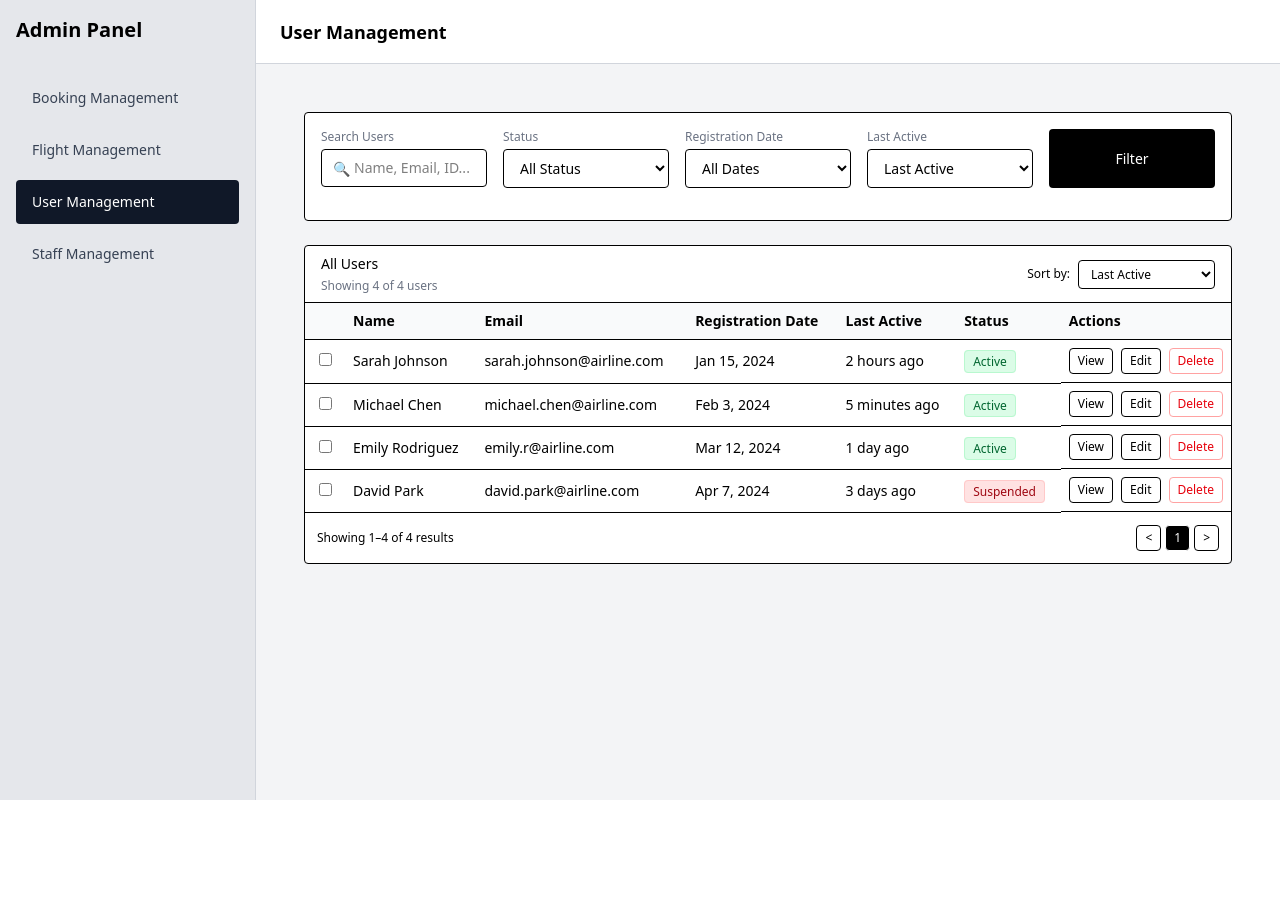
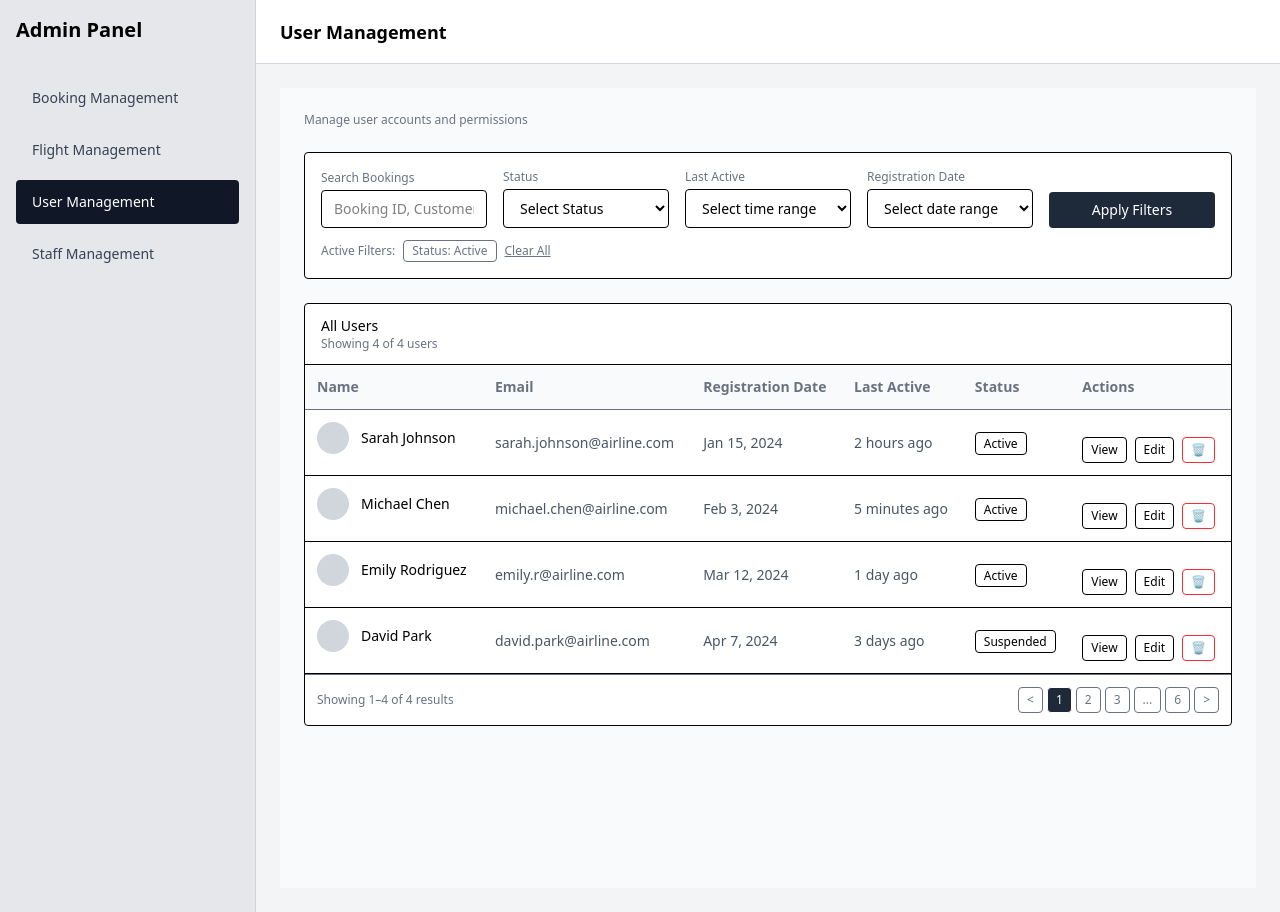
Before and after one commit to pyaemoe23212/AirTicket_Admin, a React (Vite) app: page /admin/users in a window 1280 px wide. Before the commit the page ends 800 px from the top, so only its background shows below. Built offline with nearby package versions, Linux system fonts and the light colour scheme.

Commit message:
Admin Fix

```diff
--- a/src/pages/staff/StaffView.jsx
+++ b/src/pages/staff/StaffView.jsx
@@ -101,7 +101,7 @@ export default function StaffView() {
 
           <div className="grid grid-cols-1 md:grid-cols-2 gap-6">
             <div>
-              <label className="block text-sm font-medium text-gray-600">User ID</label>
+              <label className="block text-sm font-medium text-gray-600">Employee ID</label>
               <p className="mt-1 font-medium">USR-{String(staff.id).padStart(3, "0")}</p>
             </div>
 
@@ -112,67 +112,39 @@ export default function StaffView() {
 
             <div>
               <label className="block text-sm font-medium text-gray-600">Phone Number</label>
-              <p className="mt-1 font-medium">{staff.phone || "N/A"}</p>
-            </div>
-
-            <div>
-              <label className="block text-sm font-medium text-gray-600">Department</label>
-              <p className="mt-1 font-medium">
-                {staff.role === "Admin" ? "Management" : "Operations"}
-              </p>
+              <p className="mt-1 font-medium">{staff.phone ?? "+1 (555) 123-4567"}</p>
             </div>
 
             <div>
               <label className="block text-sm font-medium text-gray-600">Registration Date</label>
-              <p className="mt-1 font-medium">{staff.registration}</p>
-            </div>
-
-            <div>
-              <label className="block text-sm font-medium text-gray-600">Last Active</label>
-              <p className="mt-1 font-medium">{staff.lastActive}</p>
+              <p className="mt-1 font-medium">{staff.registration ?? "Jan 15, 2024"}
+                </p>
             </div>
           </div>
         </div>
 
-        {/* Account Details */}
-        <div className="py-6">
-          <h4 className="text-lg font-semibold mb-4">Account Details</h4>
+        {/* Activity Summary */}
+      <div className="p-6">
+        <h4 className="font-semibold mb-4">Activity Summary</h4>
 
-          <div className="grid grid-cols-1 md:grid-cols-2 gap-6">
+        <div className="grid grid-cols-1 md:grid-cols-3 gap-6 border rounded p-4 text-center">
           <div>
-              <label className="block text-sm font-medium text-gray-600">Role</label>
-              <p className="mt-1 font-medium">{staff.role}</p>
+            <p className="text-sm text-gray-500">Total Logins</p>
+            <p className="text-xl font-semibold">{(staff.totalLogins ?? 342).toLocaleString()}</p>
           </div>
 
           <div>
-              <label className="block text-sm font-medium text-gray-600">Access Level</label>
-              <p className="mt-1 font-medium">
-                {staff.role === "Admin" || staff.role === "Super Admin" ? "Extended" : "Standard"}
-              </p>
+            <p className="text-sm text-gray-500">Actions This Month</p>
+            <p className="text-xl font-semibold">{(staff.actions ?? 1287).toLocaleString()}</p>
           </div>
 
           <div>
-              <label className="block text-sm font-medium text-gray-600">Two-Factor Auth</label>
-              <p className="mt-1 font-medium text-green-700">Enabled</p>
-            </div>
-
-            <div>
-              <label className="block text-sm font-medium text-gray-600">Last Password Change</label>
-              <p className="mt-1 font-medium">45 days ago</p>
+            <p className="text-sm text-gray-500">Account Age</p>
+            <p className="text-xl font-semibold">{staff.age ?? "156 days"}</p>
           </div>
         </div>
       </div>
     </div>
-
-      {/* Footer actions */}
-      <div className="px-6 py-4 border-t bg-gray-50 flex justify-end gap-3">
-        <button
-          onClick={() => navigate("/admin/staff")}
-          className="px-5 py-2 border rounded hover:bg-gray-50"
-        >
-          Cancel / Close
-        </button>
-      </div>
     </div>
   );
 }
--- a/src/pages/user/UserManagement.jsx
+++ b/src/pages/user/UserManagement.jsx
@@ -28,10 +28,7 @@ export default function UserManagement() {
     };
 
     fetchUsers();
-
-    return () => {
-      mounted = false;
-    };
+    return () => (mounted = false);
   }, []);
 
   const handleDelete = async (userId) => {
@@ -46,119 +43,123 @@ export default function UserManagement() {
     }
   };
 
-  const getStatusStyle = (status) => {
-    return status === "Active"
-      ? "bg-green-100 text-green-800 border-green-200"
-      : "bg-red-100 text-red-800 border-red-200";
-  };
-
   if (loading) return <div className="p-6 text-center">Loading users...</div>;
   if (error) return <div className="p-6 text-red-600">Error: {error}</div>;
 
   return (
-    <div className="flex-1 p-6 space-y-6">
-      {/* Filter Box */}
-      <div className="border rounded p-4 bg-white">
-        <div className="grid grid-cols-5 gap-4 mb-4">
-          <div className="flex flex-col">
-            <label className="text-xs text-gray-500 mb-1">Search Users</label>
-            <div className="relative">
-              <span className="absolute left-3 top-2.5 text-gray-400 text-sm">🔍</span>
-              <input
-                type="text"
-                placeholder="Name, Email, ID..."
-                className="border rounded pl-8 pr-3 py-2 text-sm w-full"
-              />
-            </div>
+    <div className="flex-1 p-6 space-y-6 bg-gray-50 min-h-screen">
+
+      {/* Header */}
+      <div>
+
+        <p className="text-xs text-gray-500">Manage user accounts and permissions</p>
+      </div>
+
+      {/* Filters */}
+      <div className="border rounded bg-white p-4">
+        <div className="grid grid-cols-5 gap-4 items-end">
+          <div>
+            <label className="text-xs text-gray-500 mb-1 block">Search Bookings</label>
+            <input
+
+              placeholder="Booking ID, Customer name, Email..."
+              className="border rounded px-3 py-2 text-sm w-full"
+            />
           </div>
-          <div className="flex flex-col">
-            <label className="text-xs text-gray-500 mb-1">Status</label>
+
+          <div>
+            <label className="text-xs text-gray-500 mb-1 block">Status</label>
             <select className="border rounded px-3 py-2 text-sm w-full">
-              <option>All Status</option>
+              <option>Select Status</option>
               <option>Active</option>
               <option>Suspended</option>
             </select>
           </div>
-          <div className="flex flex-col">
-            <label className="text-xs text-gray-500 mb-1">Registration Date</label>
+
+          <div>
+            <label className="text-xs text-gray-500 mb-1 block">Last Active</label>
             <select className="border rounded px-3 py-2 text-sm w-full">
-              <option>All Dates</option>
-              <option>Last 7 Days</option>
+              <option>Select time range</option>
             </select>
           </div>
-          <div className="flex flex-col">
-            <label className="text-xs text-gray-500 mb-1">Last Active</label>
+
+          <div>
+            <label className="text-xs text-gray-500 mb-1 block">Registration Date</label>
             <select className="border rounded px-3 py-2 text-sm w-full">
-              <option>Last Active</option>
+              <option>Select date range</option>
             </select>
           </div>
-          <button className="px-4 py-2 bg-black text-white rounded text-sm">Filter</button>
+
+          <button className="bg-gray-800 hover:bg-black text-white text-sm px-4 py-2 rounded">
+            Apply Filters
+          </button>
+        </div>
+
+        <div className="flex items-center gap-2 text-xs mt-3 text-gray-500">
+          <span>Active Filters:</span>
+          <span className="border rounded px-2 py-0.5">Status: Active</span>
+          <button className="underline">Clear All</button>
         </div>
       </div>
 
-      {/* User Table */}
-      <div className="border rounded bg-white overflow-hidden">
-        <div className="px-4 py-2 text-sm border-b flex justify-between items-center">
-          <div>
-            <span>All Users</span>
-            <p className="text-xs text-gray-500 mt-1">Showing {users.length} of {users.length} users</p>
-          </div>
-          <div className="flex items-center gap-2 text-xs">
-            <span>Sort by:</span>
-            <select className="border rounded px-2 py-1">
-              <option>Last Active</option>
-              <option>Registration Date</option>
-            </select>
-          </div>
+      {/* Table */}
+      <div className="border rounded bg-white">
+        <div className="px-4 py-3 border-b">
+          <h2 className="text-sm font-medium">All Users</h2>
+          <p className="text-xs text-gray-500">
+            Showing {users.length} of {users.length} users
+          </p>
         </div>
 
         <table className="w-full text-sm">
-          <thead className="bg-gray-50">
+          <thead className="bg-gray-50 text-gray-500 border-b">
             <tr>
-              <th className="p-2 border-b w-10"></th>
-              <th className="p-2 border-b text-left">Name</th>
-              <th className="p-2 border-b text-left">Email</th>
-              <th className="p-2 border-b text-left">Registration Date</th>
-              <th className="p-2 border-b text-left">Last Active</th>
-              <th className="p-2 border-b text-left">Status</th>
-              <th className="p-2 border-b text-left w-32">Actions</th>
+              <th className="p-3 text-left">Name</th>
+              <th className="p-3 text-left">Email</th>
+              <th className="p-3 text-left">Registration Date</th>
+              <th className="p-3 text-left">Last Active</th>
+              <th className="p-3 text-left">Status</th>
+              <th className="p-3 text-left">Actions</th>
             </tr>
           </thead>
+
           <tbody>
             {users.map((user) => (
-              <tr key={user.id} className="hover:bg-gray-50">
-                <td className="p-2 border-b text-center">
-                  <input type="checkbox" />
+              <tr key={user.id} className="border-b hover:bg-gray-50">
+                <td className="p-3 flex items-center gap-3">
+                  <div className="w-8 h-8 rounded-full bg-gray-300" />
+                  {user.name}
                 </td>
-                <td className="p-2 border-b">{user.name}</td>
-                <td className="p-2 border-b">{user.email}</td>
-                <td className="p-2 border-b">{user.registration}</td>
-                <td className="p-2 border-b">{user.lastActive}</td>
-                <td className="p-2 border-b">
-                  <span
-                    className={`px-2 py-0.5 rounded text-xs border ${getStatusStyle(user.status)}`}
-                  >
+
+                <td className="p-3 text-gray-600">{user.email}</td>
+                <td className="p-3 text-gray-600">{user.registration}</td>
+                <td className="p-3 text-gray-600">{user.lastActive}</td>
+
+                <td className="p-3">
+                  <span className="border rounded px-2 py-0.5 text-xs">
                     {user.status}
                   </span>
                 </td>
-                <td className="p-2 border-b flex gap-2">
+
+                <td className="p-3 flex gap-2">
                   <button
                     onClick={() => navigate(`/admin/users/${user.id}`)}
-                    className="text-xs border px-2 py-1 rounded hover:bg-gray-100"
+                    className="border px-2 py-1 rounded text-xs hover:bg-gray-100"
                   >
                     View
                   </button>
                   <button
                     onClick={() => navigate(`/admin/users/${user.id}/edit`)}
-                    className="text-xs border px-2 py-1 rounded hover:bg-gray-100"
+                    className="border px-2 py-1 rounded text-xs hover:bg-gray-100"
                   >
                     Edit
                   </button>
                   <button
                     onClick={() => handleDelete(user.id)}
-                    className="text-xs border border-red-300 text-red-600 px-2 py-1 rounded hover:bg-red-50"
+                    className="border px-2 py-1 rounded text-xs text-red-500 hover:bg-red-50"
+                    title="Delete"
                   >
-                    Delete
+                    🗑
                   </button>
                 </td>
               </tr>
@@ -167,12 +168,16 @@ export default function UserManagement() {
         </table>
 
         {/* Pagination */}
-        <div className="flex justify-between items-center p-3 text-xs">
+        <div className="flex justify-between items-center p-3 text-xs text-gray-500 border-t">
           <span>Showing 1–{users.length} of {users.length} results</span>
           <div className="flex gap-1">
-            <button className="border rounded px-2 py-1">&lt;</button>
-            <button className="border rounded px-2 py-1 bg-black text-white">1</button>
-            <button className="border rounded px-2 py-1">&gt;</button>
+            <button className="border px-2 py-1 rounded">&lt;</button>
+            <button className="border px-2 py-1 rounded bg-gray-800 text-white">1</button>
+            <button className="border px-2 py-1 rounded">2</button>
+            <button className="border px-2 py-1 rounded">3</button>
+            <button className="border px-2 py-1 rounded">...</button>
+            <button className="border px-2 py-1 rounded">6</button>
+            <button className="border px-2 py-1 rounded">&gt;</button>
           </div>
         </div>
       </div>
--- a/src/service/api.js
+++ b/src/service/api.js
@@ -111,9 +111,15 @@ const mockStaff = [
     registration: "Jan 15, 2024",
     lastActive: "2 hours ago",
     status: "Active",
-    phone: "+66 92 345 6789",
+    phone: "+1 (555) 123-4567",
     avatar: "https://i.pravatar.cc/150?img=68",
-  },
+    activity: {
+      totalLogins: 342,
+      actionsThisMonth: 1287,
+      accountAge: 156,
+       },
+     },
+
   {
     id: 2,
     name: "Michael Chen",
```
Lines whose indentation alone changed are shown as unchanged.
